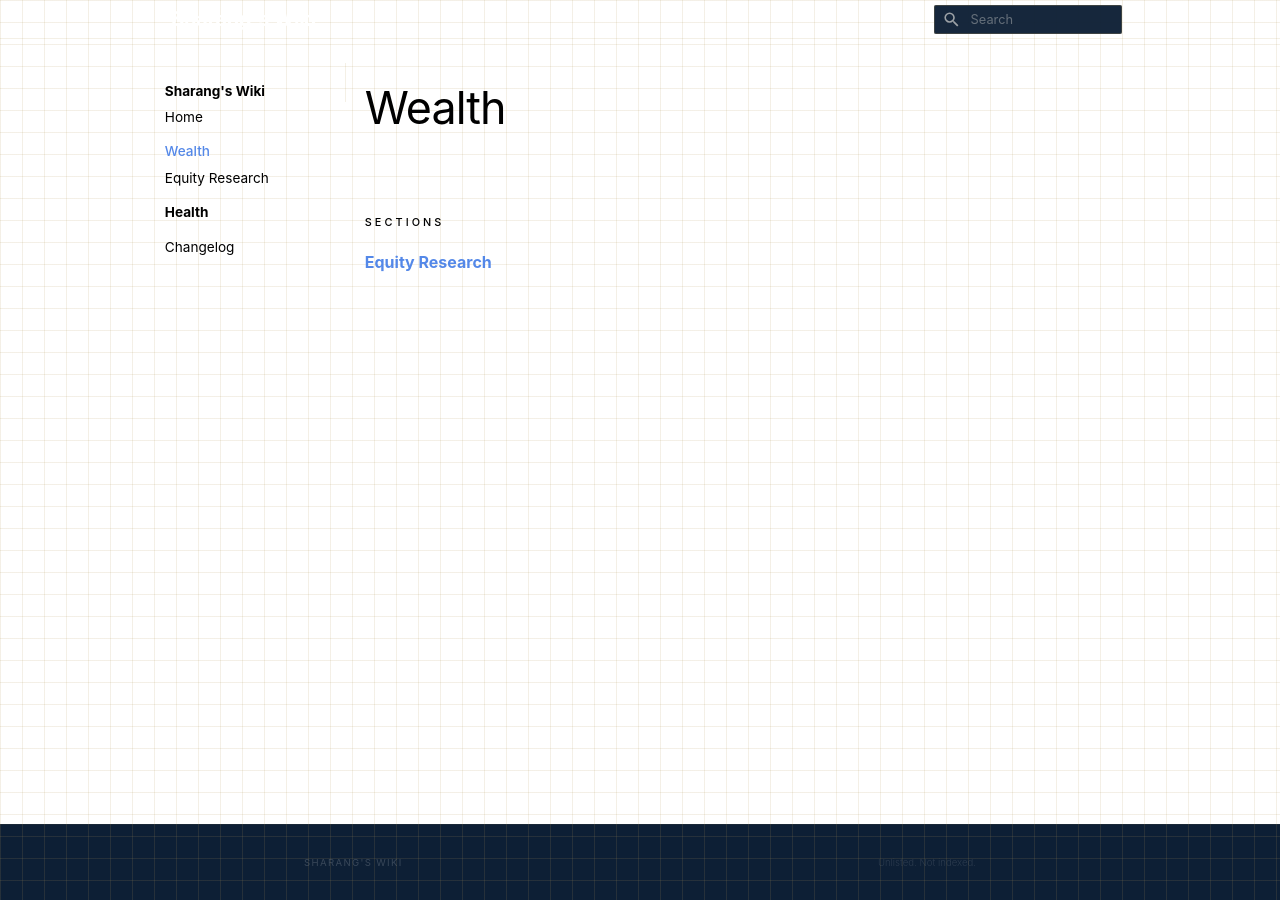
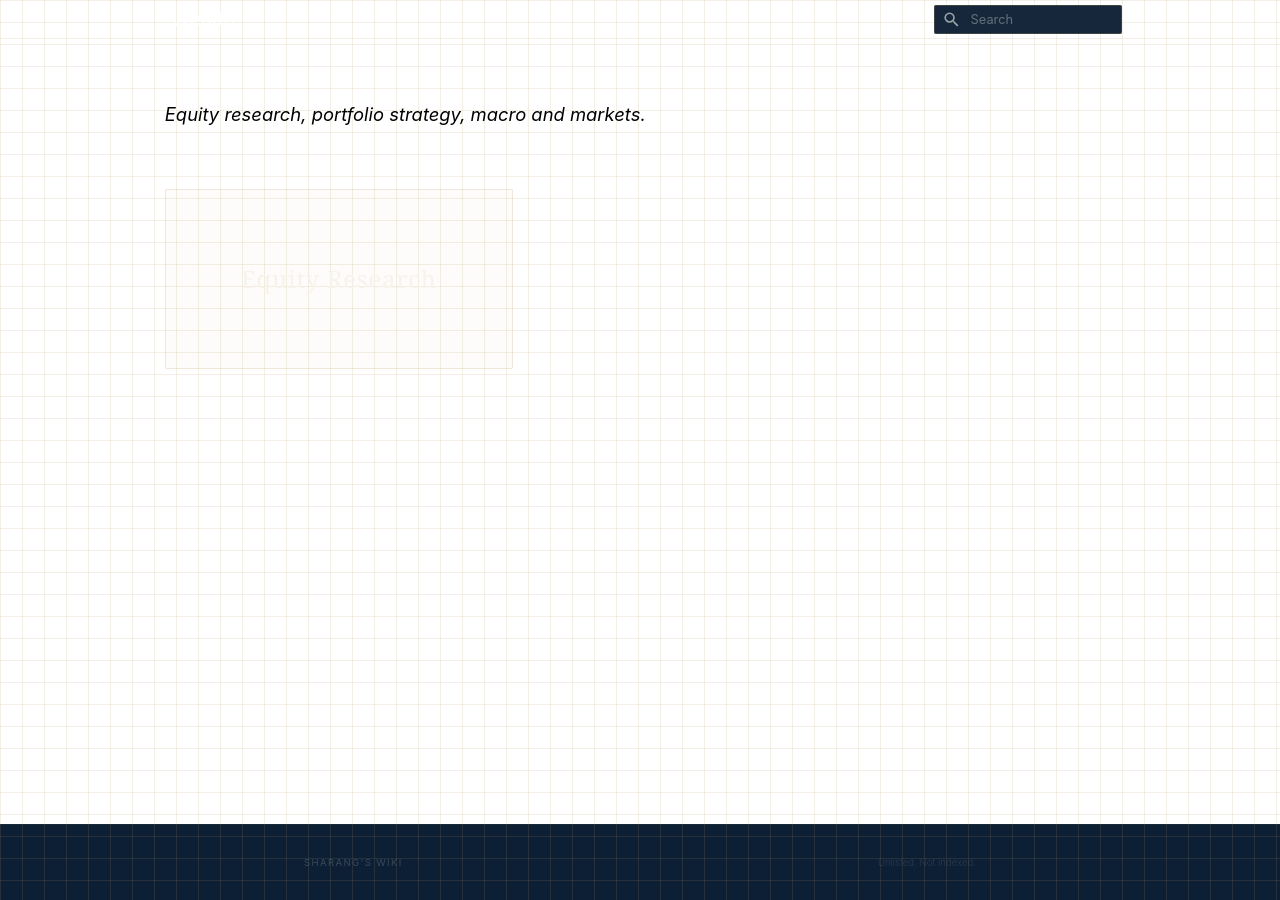
Before and after one commit to sharangshah/wiki, an MkDocs documentation site: the page built from docs/wealth/index.md, in a window 1280 px wide. Built offline with MkDocs 1.6.1 and Material for MkDocs 9.7.7, drawn with Linux system fonts in a browser that asks for light colours.

Commit message:
Redesign Wealth subpage with grid box layout

```diff
--- a/docs/wealth/index.md
+++ b/docs/wealth/index.md
@@ -1,12 +1,18 @@
 ---
 hide:
+  - navigation
   - toc
+title: Wealth
 ---
 
-# Wealth
+<h1 class="homepage-hidden-title">Wealth</h1>
+
+<p class="lede">Equity research, portfolio strategy, macro and markets.</p>
 
 <div class="gold-rule"></div>
 
-<span class="section-label">Sections</span>
-
-**[Equity Research](equity-research/index.md)**
+<div class="domain-grid">
+<a href="equity-research/" class="domain-card">
+<span class="domain-card-title">Equity Research</span>
+</a>
+</div>
```
